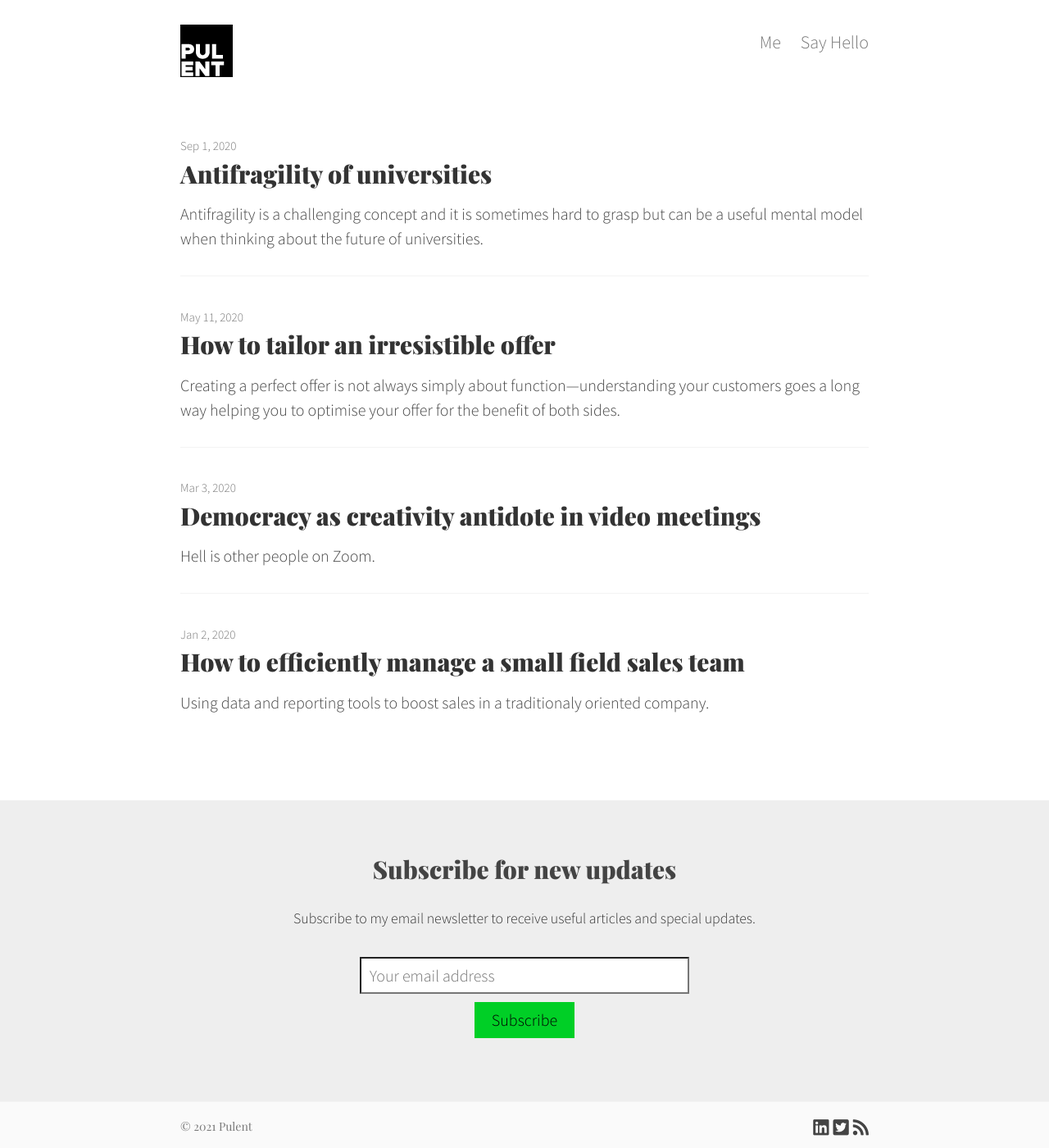
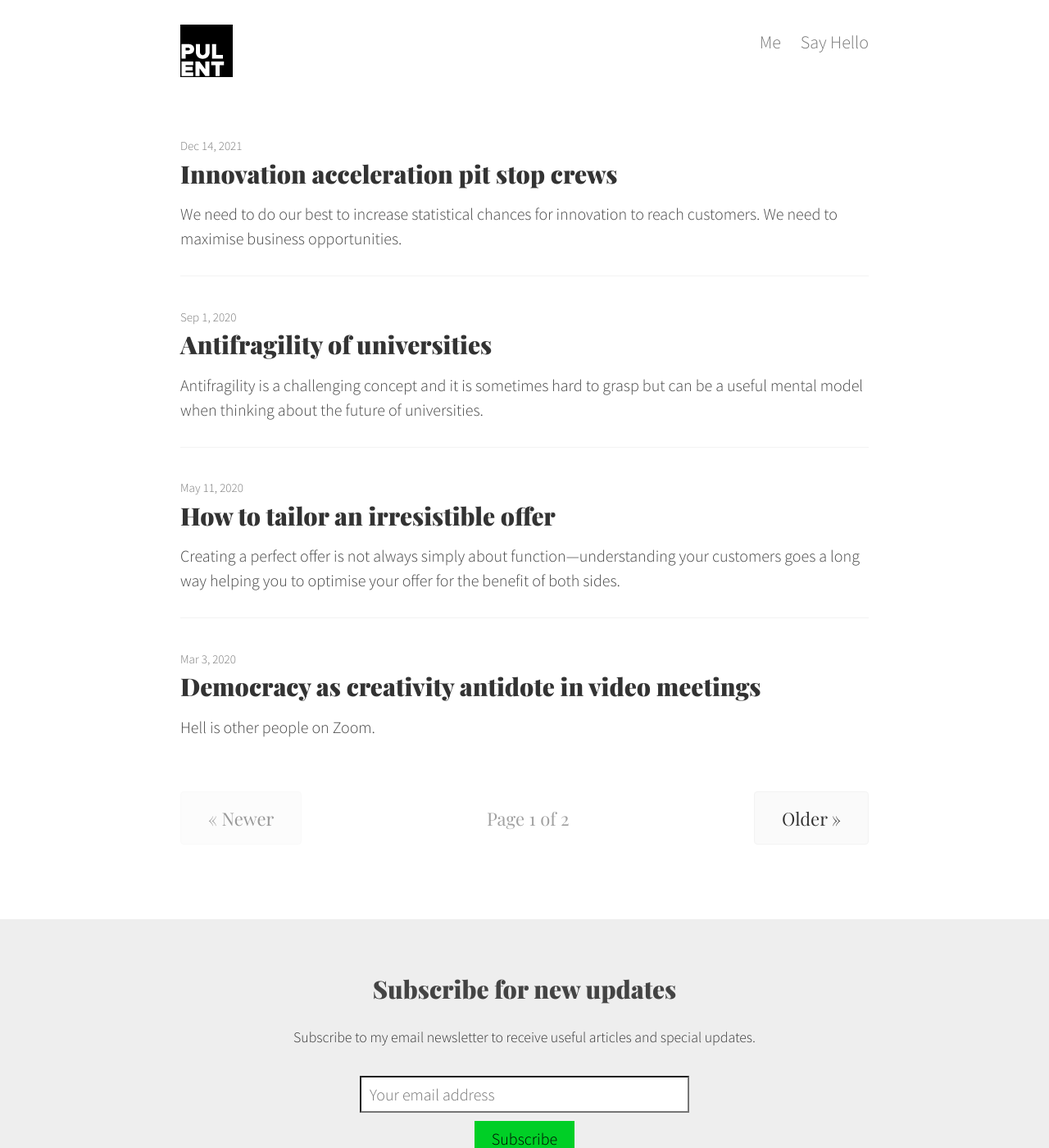
Before and after one commit to pulentcom/pulent.github.io, a Jekyll site: the page built from index.html, in a window 1280 px wide and 1400 px high. Shown: the whole window at 82% size. Built offline with Jekyll 4.4.1, drawn with Linux system fonts in a browser that asks for light colours; nearby versions of some CDN libraries; some web fonts are replaced; the list of posts is cut into pages by our own code; a file with an impossible date is left out.

Commit message:
Update from Forestry.io pulentcom updated _posts/2021-12-15-innovation-acceleration-pit-stop-crews.md

```diff
--- a/_posts/2021-12-15-innovation-acceleration-pit-stop-crews.md
+++ b/_posts/2021-12-15-innovation-acceleration-pit-stop-crews.md
@@ -1,7 +1,7 @@
 ---
 layout: post
 title: Innovation acceleration pit stop crews
-date:
+date: 2021-12-14 23:00:00 +0000
 summary: 'We need to do our best to increase statistical chances for innovation to
   reach customers. We need to maximise business opportunities. '
 categories:
```
